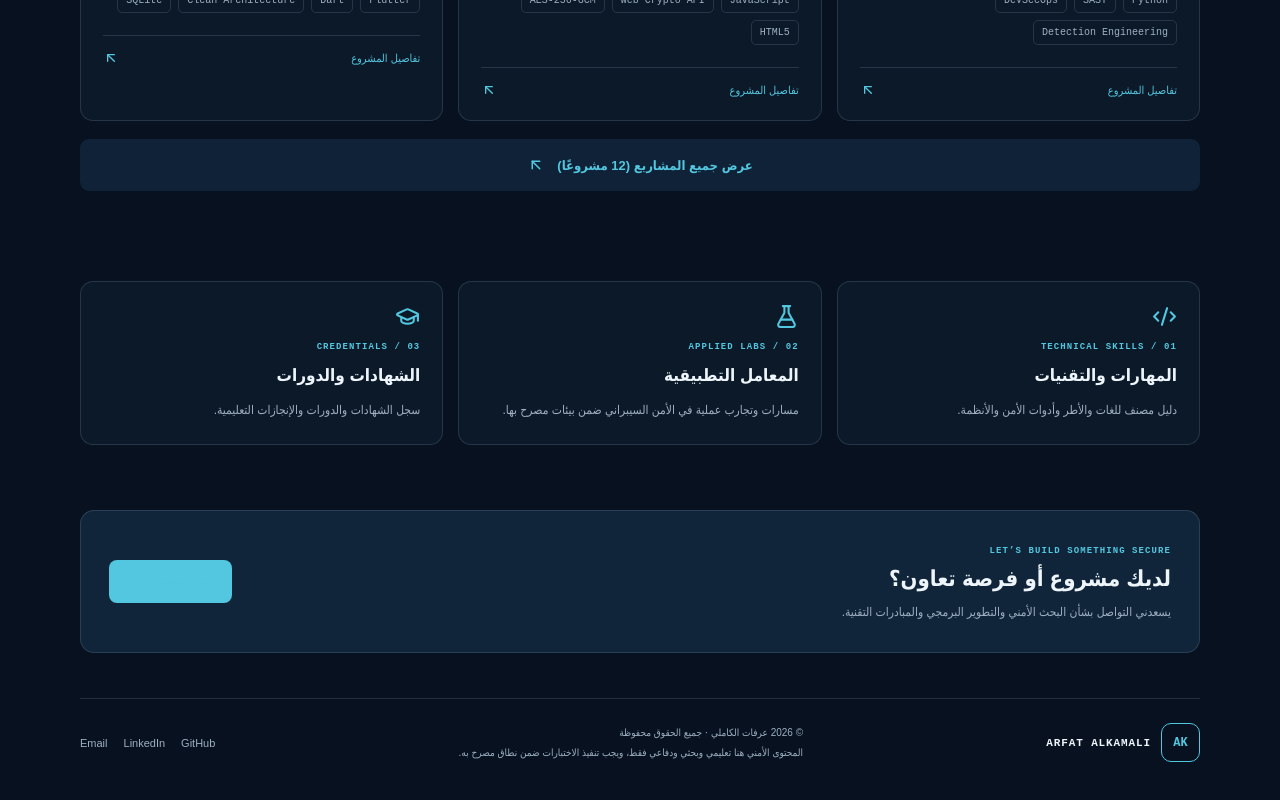
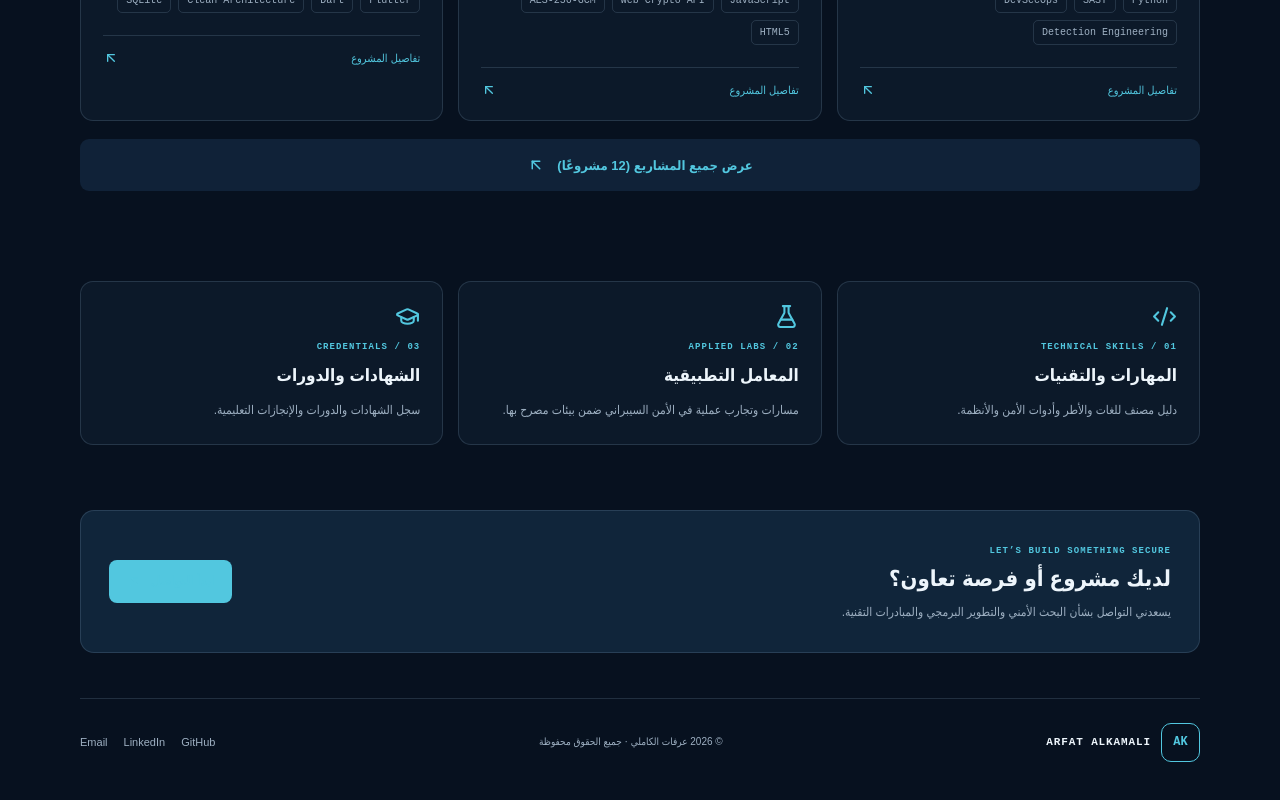
Before and after one commit to arfat-alkamly/arfat-alkamly-portfolio, a Next.js app: page / in a window 1280 px wide. Shown: the part 1562-2362 px from the top of the page. Built offline with nearby package versions, Linux system fonts and the light colour scheme.

Commit message:
Upgrade professional portfolio and AEGIS-TITAN presentation

```diff
--- a/components/SiteFooter.tsx
+++ b/components/SiteFooter.tsx
@@ -1,2 +1,13 @@
 import Link from 'next/link';
-export default function SiteFooter(){return <footer className="site-footer site-shell"><Link href="/" className="site-logo"><span>AK</span><b>ARFAT ALKAMALI</b></Link><small>© {new Date().getFullYear()} عرفات الكاملي · جميع الحقوق محفوظة<br/>المحتوى الأمني هنا تعليمي وبحثي ودفاعي فقط، ويجب تنفيذ الاختبارات ضمن نطاق مصرح به.</small><div><a href="https://github.com/arfat-alkamly" target="_blank" rel="noopener noreferrer">GitHub</a><a href="https://www.linkedin.com/in/arfat-alkamly-399676409" target="_blank" rel="noopener noreferrer">LinkedIn</a><a href="mailto:alkamlyrfat@gmail.com">Email</a></div></footer>}
+
+export default function SiteFooter(){
+  return <footer className="site-footer site-shell">
+    <Link href="/" className="site-logo"><span>AK</span><b>ARFAT ALKAMALI</b></Link>
+    <small>© {new Date().getFullYear()} عرفات الكاملي · جميع الحقوق محفوظة</small>
+    <div>
+      <a href="https://github.com/arfat-alkamly" target="_blank" rel="noopener noreferrer">GitHub</a>
+      <a href="https://www.linkedin.com/in/arfat-alkamly-399676409" target="_blank" rel="noopener noreferrer">LinkedIn</a>
+      <a href="mailto:alkamlyrfat@gmail.com">Email</a>
+    </div>
+  </footer>;
+}
```
